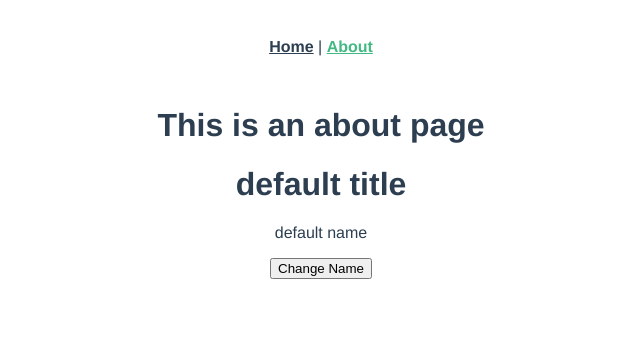
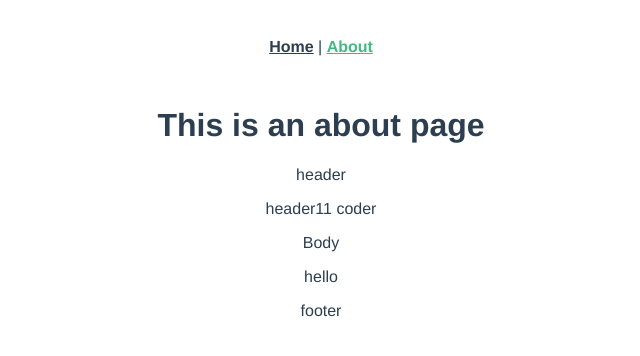
Before and after one commit to plitche/IntroVueJs, a Vue app in the folder test1/: page /about in a window 1280 px wide. Shown: the top 356 px of the page, without its empty margins (319-959 px from the left). Built offline with nearby package versions, Linux system fonts and the light colour scheme.

Commit message:
18. 슬롯 (slot)_01

```diff
--- a/test1/src/components/KossieCoder.vue
+++ b/test1/src/components/KossieCoder.vue
@@ -1,8 +1,10 @@
 <template>
     <div>
-        <h1>{{ title }}</h1>
-        <p>{{ name }}</p>
-        <button @click="updateName">Change Name</button>
+        <p>header</p>
+        <slot name="header" :kossie="kossie"></slot>
+        <p>Body</p>
+        <slot ></slot>
+        <p>footer</p>
     </div>
 </template>
 
@@ -21,6 +23,7 @@ export default {
     },
     data() {
         return {
+            kossie: 'coder'
             // name: 'Kossie Coder'
         }
     },
--- a/test1/src/views/About.vue
+++ b/test1/src/views/About.vue
@@ -1,7 +1,14 @@
 <template>
   <div class="about">
     <h1>This is an about page</h1>
-    <KossieCoder />
+    <KossieCoder>
+      <template #header="props">
+        <p>header11 {{ props.kossie }}</p>
+      </template>
+      <template v-slot:default>
+        hello
+      </template>
+    </KossieCoder>
   </div>
 </template>
 
```
Also changed, not shown: 1 other file (tests, documents, lock files or other folders).
